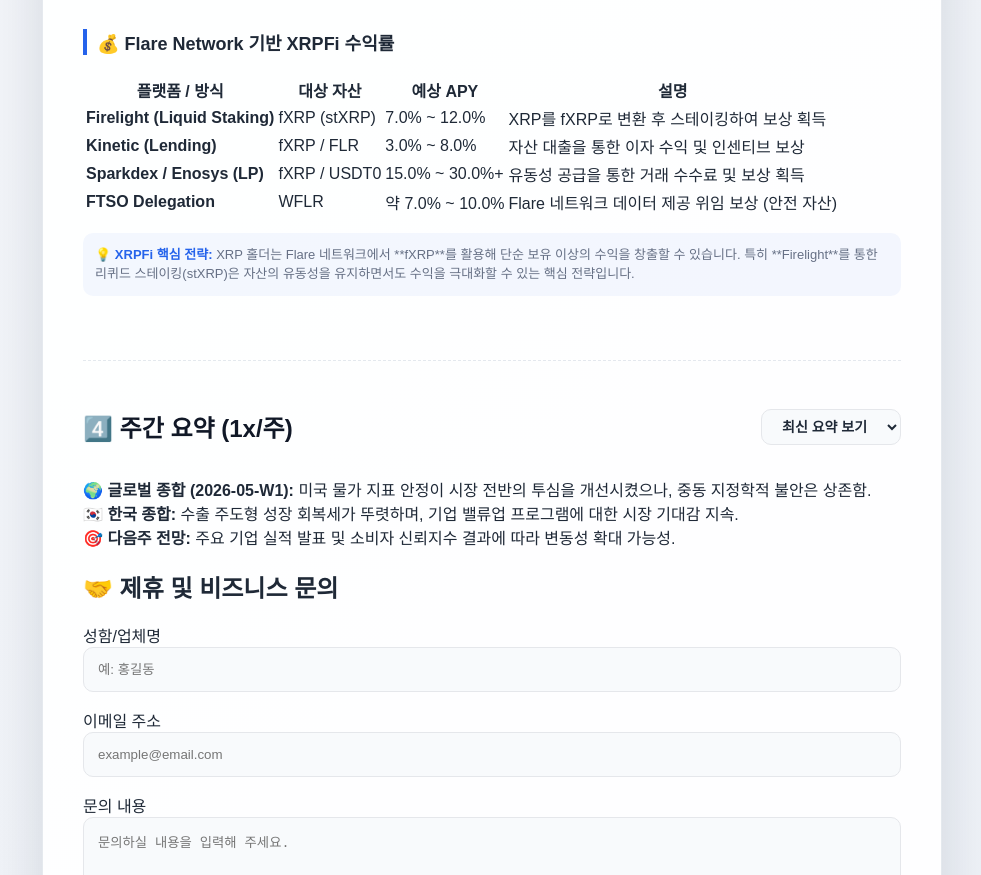
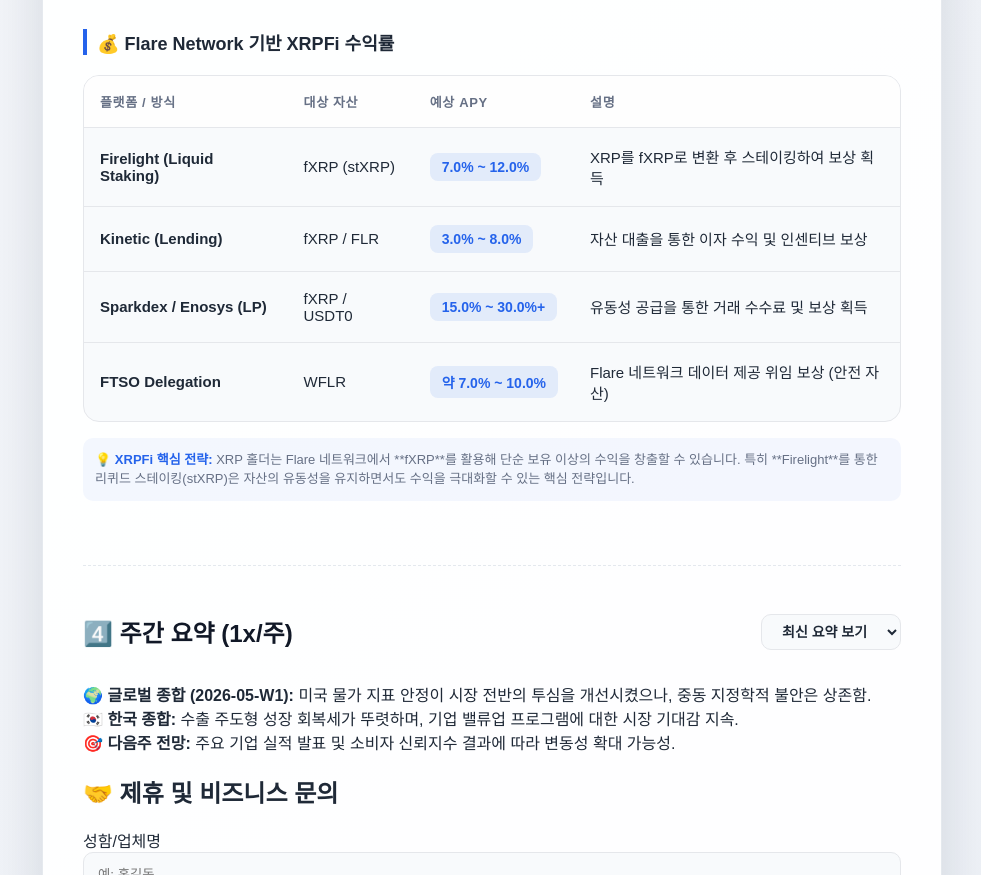
Before and after one commit to daehokim123/product-builder-lecture, a plain HTML site: page index.html in a window 1280 px wide. Shown: the part 2033-2908 px from the top of the page, without its empty margins (148-1129 px from the left). Drawn offline with Linux system fonts and the light colour scheme; no server answers; a script that the page names is missing.

Commit message:
style: DeFi 수익률 표 시각화 및 정렬 고도화

```diff
--- a/index.html
+++ b/index.html
@@ -137,6 +137,7 @@
 
       <div class="data-group" style="margin-top: 32px;">
         <h3>💰 Flare Network 기반 XRPFi 수익률</h3>
+        <div class="table-wrapper">
           <table class="data-table">
             <thead>
               <tr>
@@ -148,31 +149,32 @@
             </thead>
             <tbody>
               <tr>
-              <td><strong>Firelight (Liquid Staking)</strong></td>
+                <td class="asset-name"><strong>Firelight (Liquid Staking)</strong></td>
                 <td>fXRP (stXRP)</td>
-              <td>7.0% ~ 12.0%</td>
+                <td><span class="apy-badge">7.0% ~ 12.0%</span></td>
                 <td>XRP를 fXRP로 변환 후 스테이킹하여 보상 획득</td>
               </tr>
               <tr>
-              <td><strong>Kinetic (Lending)</strong></td>
+                <td class="asset-name"><strong>Kinetic (Lending)</strong></td>
                 <td>fXRP / FLR</td>
-              <td>3.0% ~ 8.0%</td>
+                <td><span class="apy-badge">3.0% ~ 8.0%</span></td>
                 <td>자산 대출을 통한 이자 수익 및 인센티브 보상</td>
               </tr>
               <tr>
-              <td><strong>Sparkdex / Enosys (LP)</strong></td>
+                <td class="asset-name"><strong>Sparkdex / Enosys (LP)</strong></td>
                 <td>fXRP / USDT0</td>
-              <td>15.0% ~ 30.0%+</td>
+                <td><span class="apy-badge">15.0% ~ 30.0%+</span></td>
                 <td>유동성 공급을 통한 거래 수수료 및 보상 획득</td>
               </tr>
               <tr>
-              <td><strong>FTSO Delegation</strong></td>
+                <td class="asset-name"><strong>FTSO Delegation</strong></td>
                 <td>WFLR</td>
-              <td>약 7.0% ~ 10.0%</td>
+                <td><span class="apy-badge">약 7.0% ~ 10.0%</span></td>
                 <td>Flare 네트워크 데이터 제공 위임 보상 (안전 자산)</td>
               </tr>
             </tbody>
           </table>
+        </div>
         <div class="ai-analysis" style="margin-top: 16px;">
           <strong>💡 XRPFi 핵심 전략:</strong> XRP 홀더는 Flare 네트워크에서 **fXRP**를 활용해 단순 보유 이상의 수익을 창출할 수 있습니다. 특히 **Firelight**를 통한 리퀴드 스테이킹(stXRP)은 자산의 유동성을 유지하면서도 수익을 극대화할 수 있는 핵심 전략입니다.
         </div>
--- a/style.css
+++ b/style.css
@@ -198,6 +198,70 @@
   margin-bottom: 12px;
 }
 
+/* Table Modernization */
+.table-wrapper {
+  width: 100%;
+  overflow-x: auto;
+  border-radius: 16px;
+  border: 1px solid var(--set-border);
+  background: var(--set-bg);
+  margin-top: 16px;
+}
+
+.data-table {
+  width: 100%;
+  border-collapse: collapse;
+  text-align: left;
+  min-width: 600px;
+}
+
+.data-table th {
+  padding: 16px;
+  background: var(--nav-bg);
+  color: var(--text-secondary);
+  font-size: 13px;
+  font-weight: 700;
+  text-transform: uppercase;
+  letter-spacing: 0.05em;
+  border-bottom: 1px solid var(--set-border);
+}
+
+.data-table td {
+  padding: 18px 16px;
+  border-bottom: 1px solid var(--set-border);
+  font-size: 15px;
+  color: var(--text-primary);
+  vertical-align: middle;
+}
+
+.data-table tr:last-child td {
+  border-bottom: none;
+}
+
+.data-table tr:hover {
+  background: rgba(37, 99, 235, 0.03);
+}
+
+.dark-mode .data-table tr:hover {
+  background: rgba(96, 165, 250, 0.03);
+}
+
+.apy-badge {
+  display: inline-block;
+  padding: 6px 12px;
+  background: rgba(37, 99, 235, 0.1);
+  color: var(--accent-color);
+  border-radius: 8px;
+  font-weight: 800;
+  font-size: 14px;
+  white-space: nowrap;
+}
+
+.asset-name {
+  font-weight: 700;
+  color: var(--text-header);
+}
+
 .ai-analysis {
   padding: 12px;
   background: var(--ai-bg);
```
Lines whose indentation alone changed are shown as unchanged.
